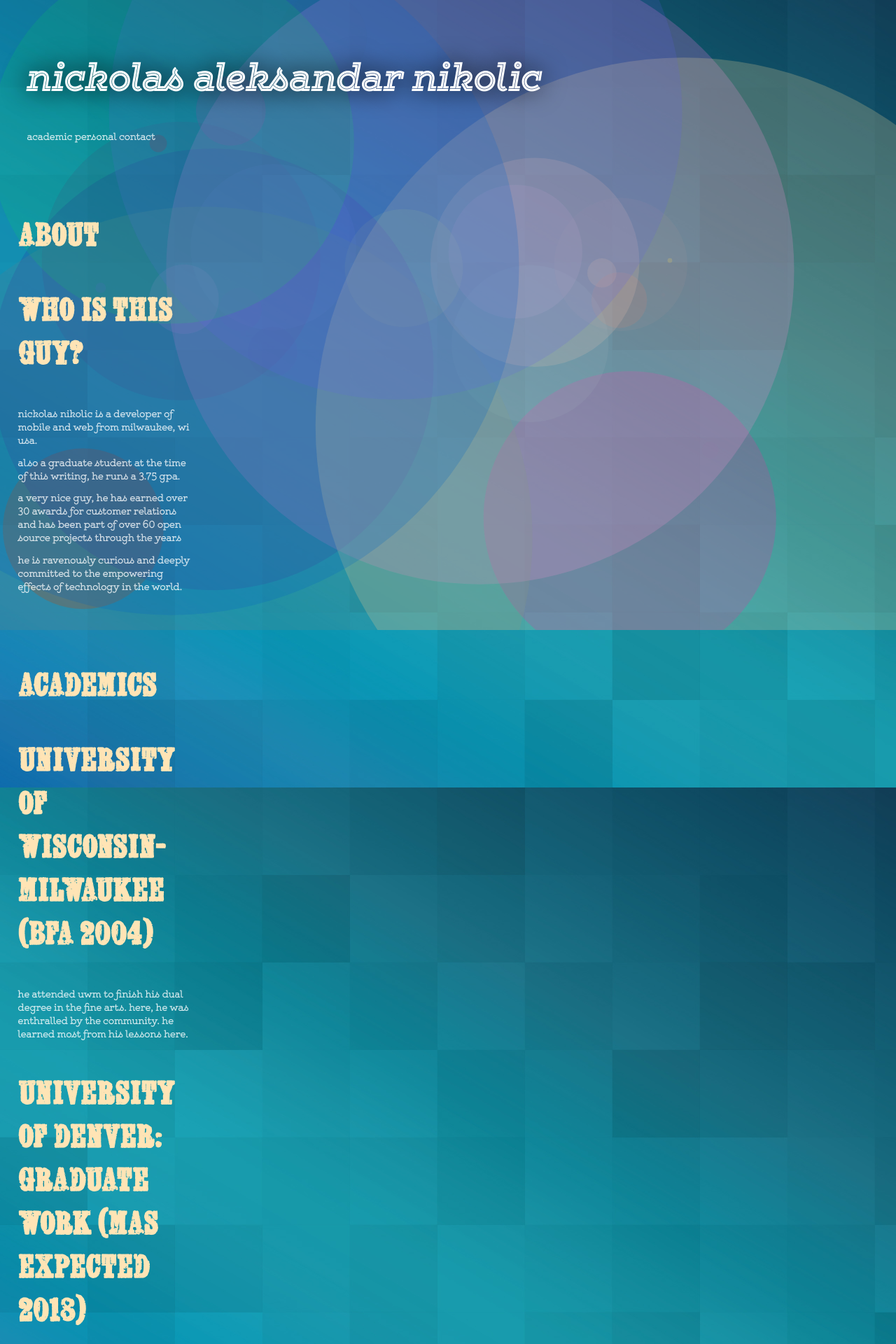
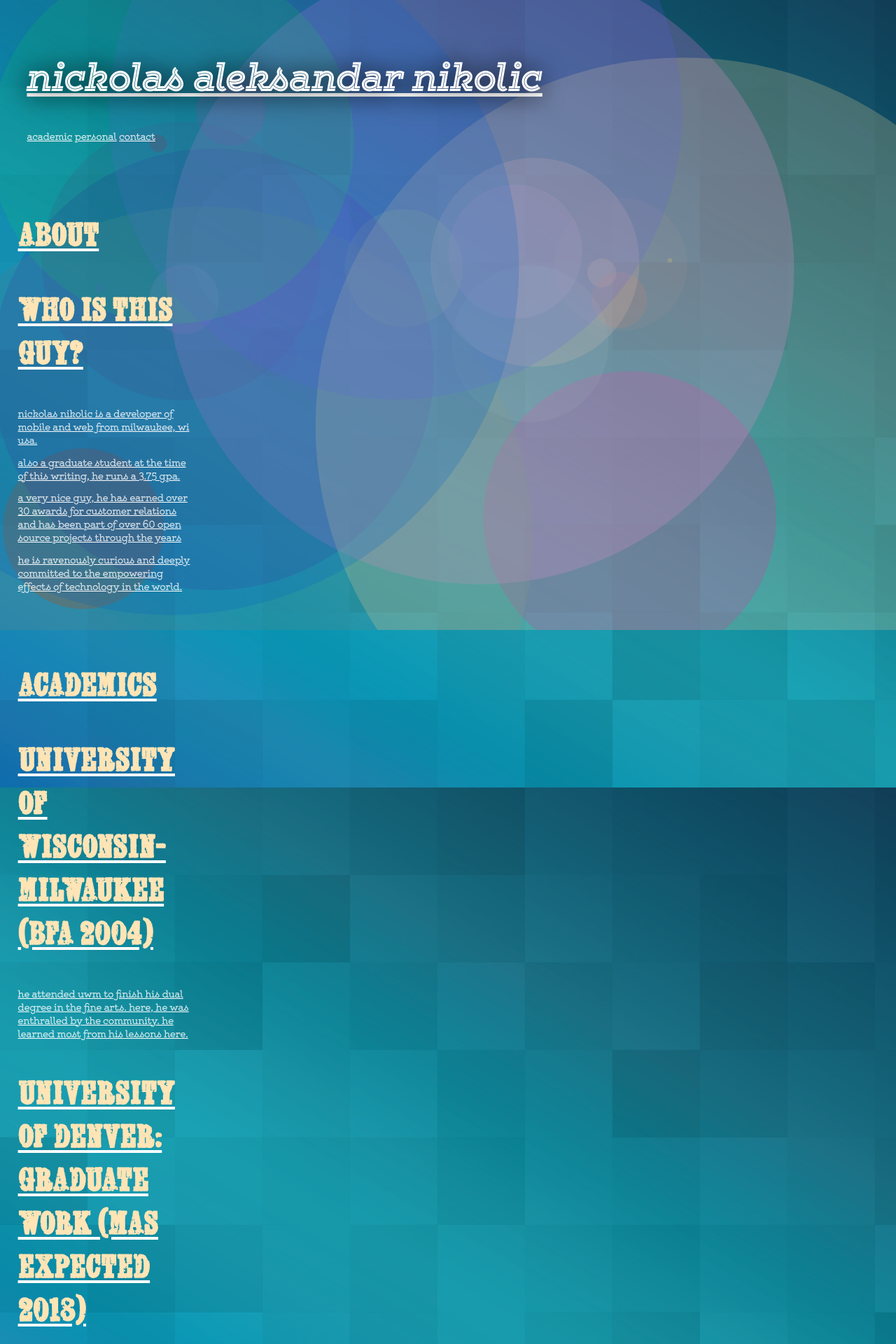
Before and after one commit to nickolasnikolic/nn-v2, a PHP site: page /index.php in a window 1280 px wide. Shown: the top 1920 px of the page at 70% size. Run offline with PHP 8.4, Linux system fonts and the light colour scheme.

Commit message:
underline links

```diff
--- a/css/main.css
+++ b/css/main.css
@@ -52,7 +52,7 @@ h2,h3,h4,h5,h6{
 }
 
 a{
-  text-decoration: none;
+  text-decoration: underline;
   color: white;
 }
 a:visited{
```
